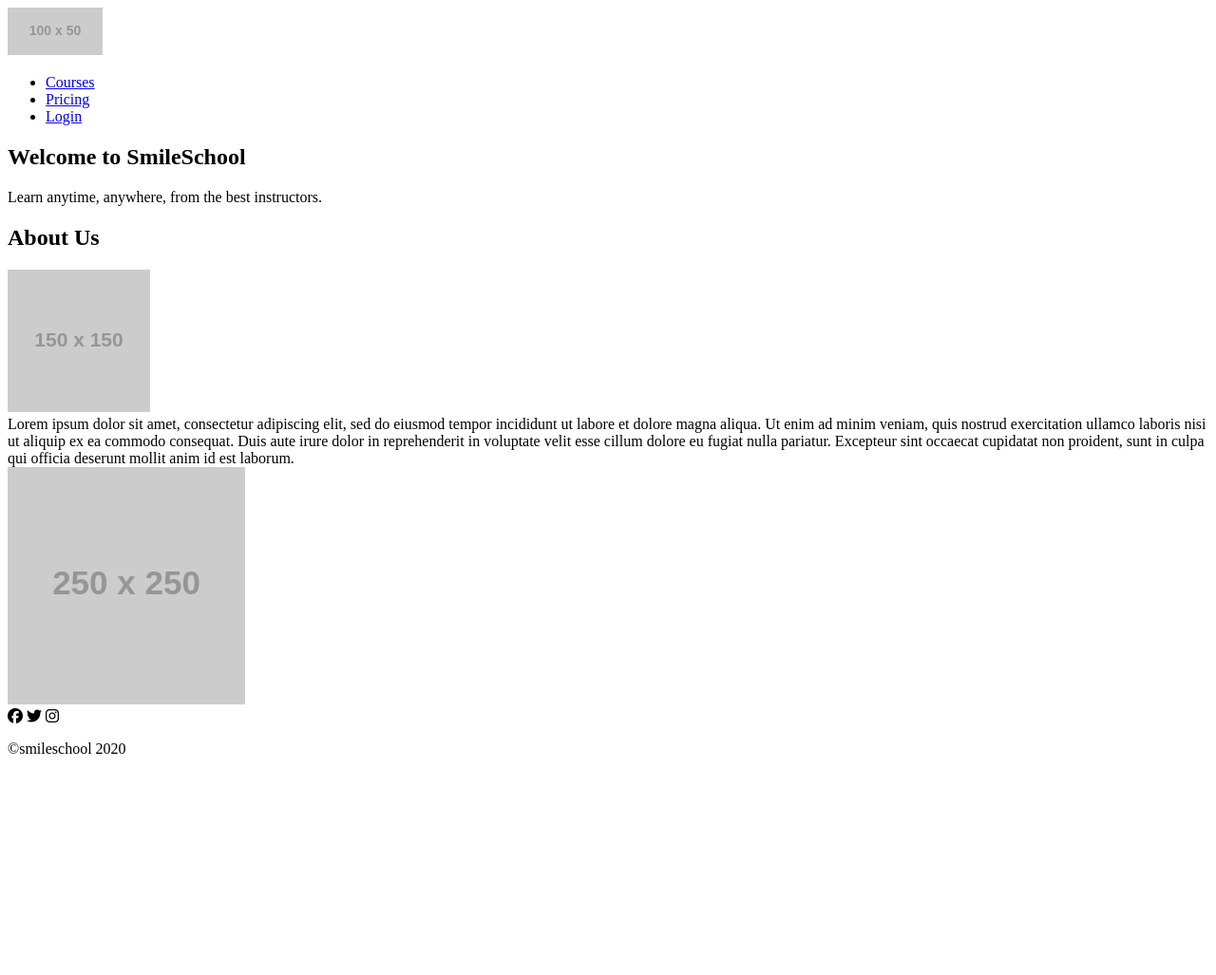
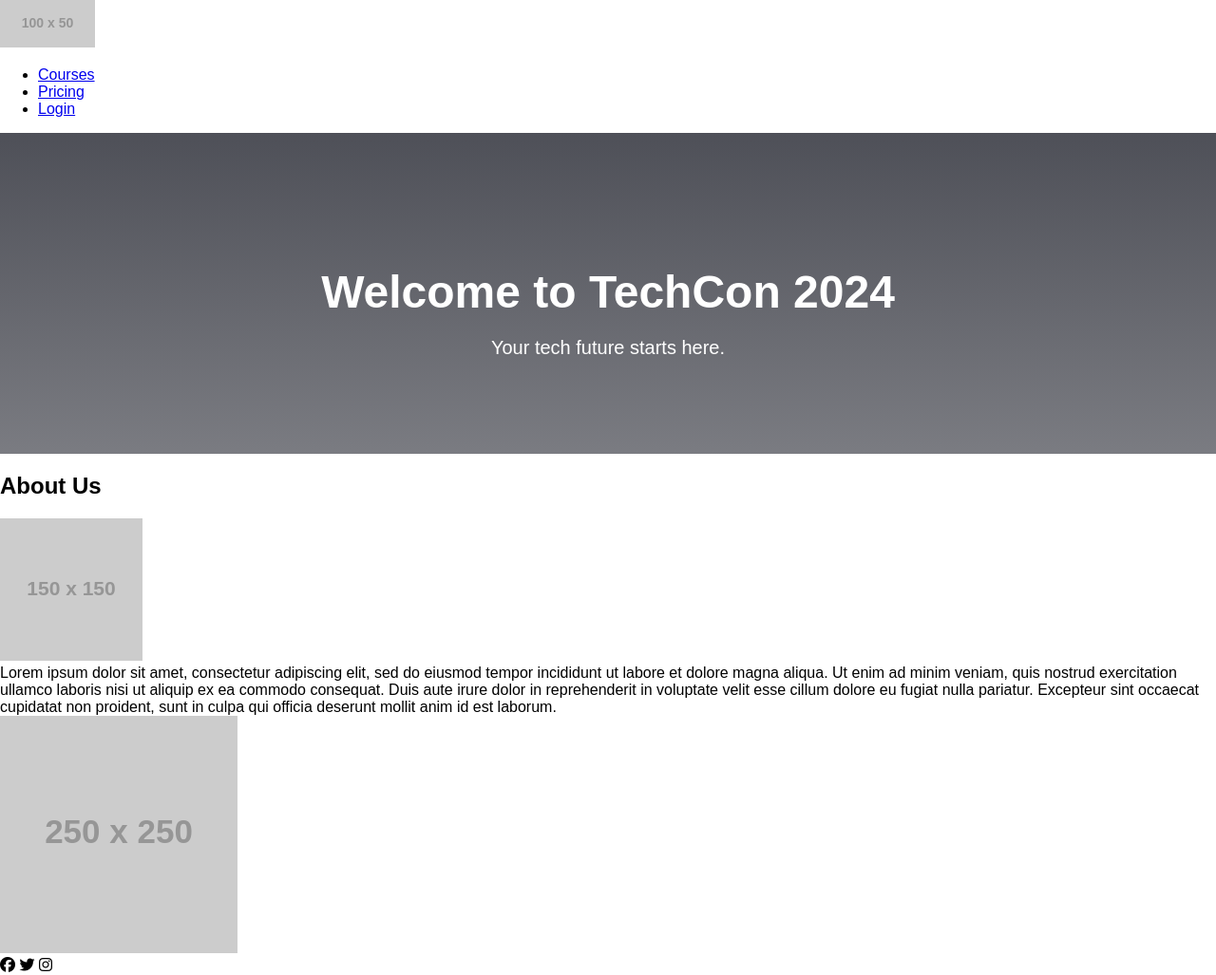
Before and after one commit to Baby-Bridget/alx_html_css, a plain HTML site: page css_advanced/index.html in a window 1280 px wide. Shown: the top 1027 px of the page at 95% size. Before the commit the page ends 814 px from the top, so only its background shows below. Drawn offline with Linux system fonts and the light colour scheme; placeholder pictures from the web are drawn by us.

Commit message:
Add hero section and styles for TechCon 2024

```diff
--- a/css_advanced/index.html
+++ b/css_advanced/index.html
@@ -22,12 +22,10 @@
     </header>
 
     <main>
-        <section>
-            <div>
-                <h1>Welcome to SmileSchool</h1>
-                <p>Learn anytime, anywhere, from the best instructors.</p>
-            </div>
-        </section>
+        <section class="hero-section">
+  <h1>Welcome to TechCon 2024</h1>
+  <p>Your tech future starts here.</p>
+</section>
 
         <section>
             <div>
--- a/css_advanced/styles.css
+++ b/css_advanced/styles.css
@@ -0,0 +1,28 @@
+/* Basic page styles */
+body {
+    margin: 0;
+    padding: 0;
+    font-family: Arial, sans-serif; /* simple font */
+}
+
+/* Hero section styling */
+.hero-section {
+    position: relative; /* important for layering */
+    background: linear-gradient(to bottom, rgba(34,36,46,0.8), rgba(34,36,46,0.6)); /* dark gradient background */
+    color: white; /* white text */
+    padding: 100px 20px; /* top/bottom padding 100px, left/right 20px */
+    text-align: center; /* center the text */
+}
+
+/* Styling the main hero heading */
+.hero-section h1 {
+    font-size: 48px;
+    margin-bottom: 20px;
+}
+
+/* Styling the paragraph under the heading */
+.hero-section p {
+    font-size: 20px;
+    max-width: 600px;
+    margin: 0 auto; /* center paragraph */
+}
```
